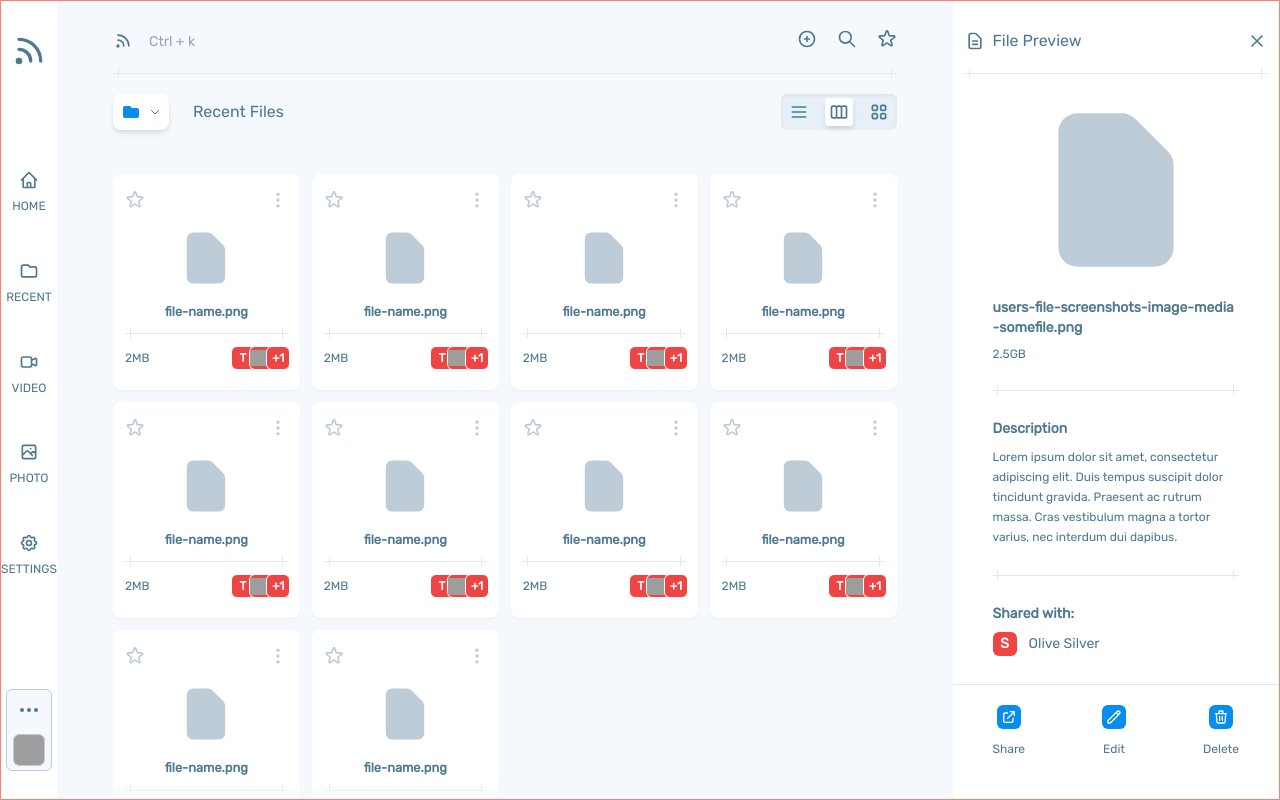
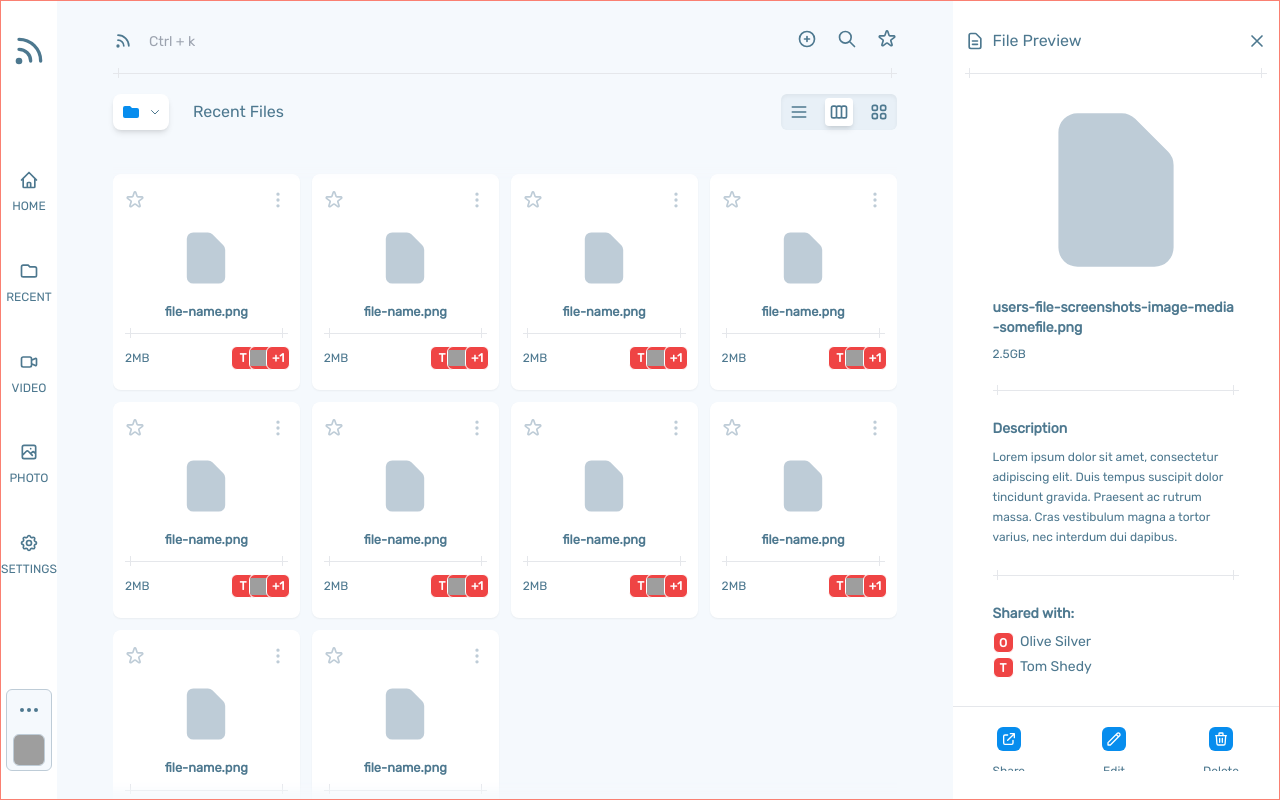
Before and after one commit to micaiah-effiong/File-share, a Vue app in the folder client/: page / in a window 1280 px wide. Built offline with nearby package versions, Linux system fonts and the light colour scheme; grey boxes are pictures that could not be loaded; the HTML template or start-up script is replaced by a standard one.

Commit message:
🎨 Use Avatar component to display "shared users"

```diff
--- a/client/src/layouts/FilePreview/FilePreview.vue
+++ b/client/src/layouts/FilePreview/FilePreview.vue
@@ -44,27 +44,14 @@
             <div class="cut"></div>
             <div class="grid gap-2">
               <div class="font-semibold">Shared with:</div>
-              <div class="grid">
-                <div class="flex gap-3 items-center">
-                  <div
-                    class="
-                      outline-1 outline-white
-                      bg-red-500
-                      w-6
-                      h-6
-                      rounded-md
-                      flex
-                      justify-center
-                      items-center
-                      text-sm
-                      font-semibold
-                      text-white
-                      p-1
-                    "
-                  >
-                    <span>S</span>
-                  </div>
+              <div class="grid gap-1">
+                <div class="flex gap-3">
+                  <AvatarVue label="Olive Silver" />
                   <div>Olive Silver</div>
+                </div>
+                <div class="flex gap-3">
+                  <AvatarVue label="Tom Shedy" />
+                  <div>Tom Shedy</div>
                 </div>
               </div>
             </div>
@@ -108,6 +95,7 @@ import {
   TrashIcon,
   XIcon,
 } from "@heroicons/vue/outline";
+import AvatarVue from "../../components/Avatar/Avatar.vue";
 
 export default defineComponent({
   components: {
@@ -117,6 +105,7 @@ export default defineComponent({
     TrashIcon,
     DocumentIcon,
     XIcon,
+    AvatarVue,
   },
   props: {
     isClosed: {
```
